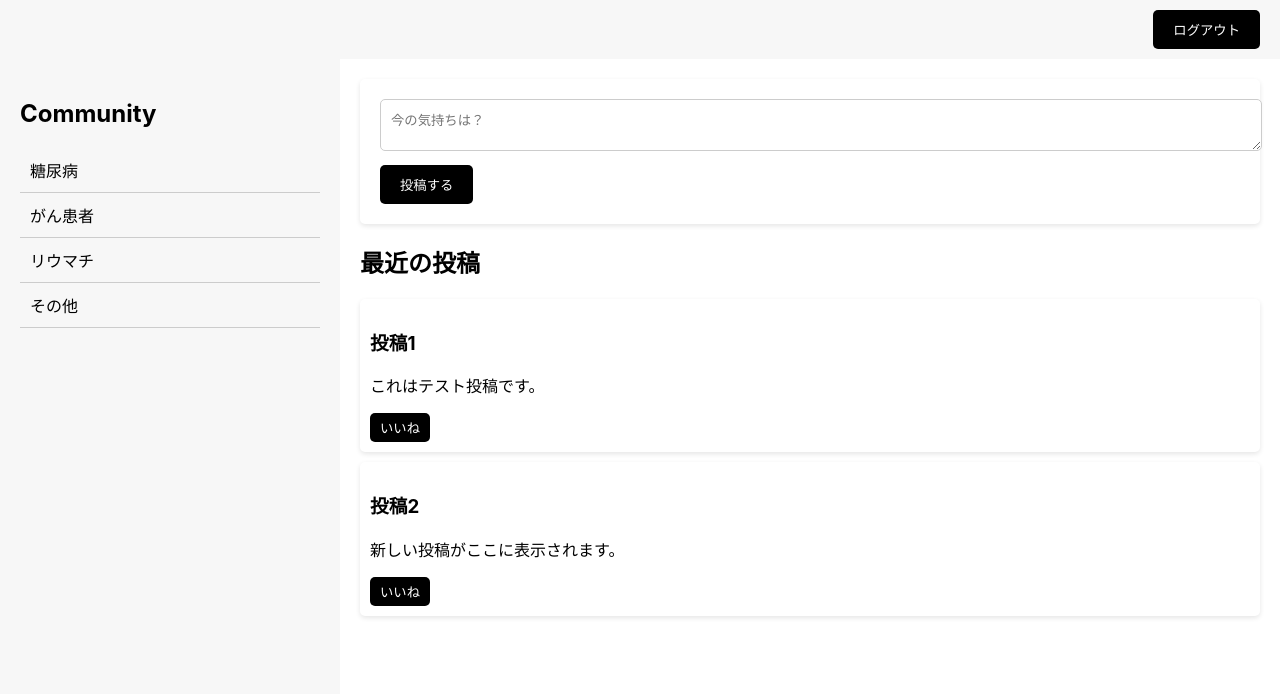
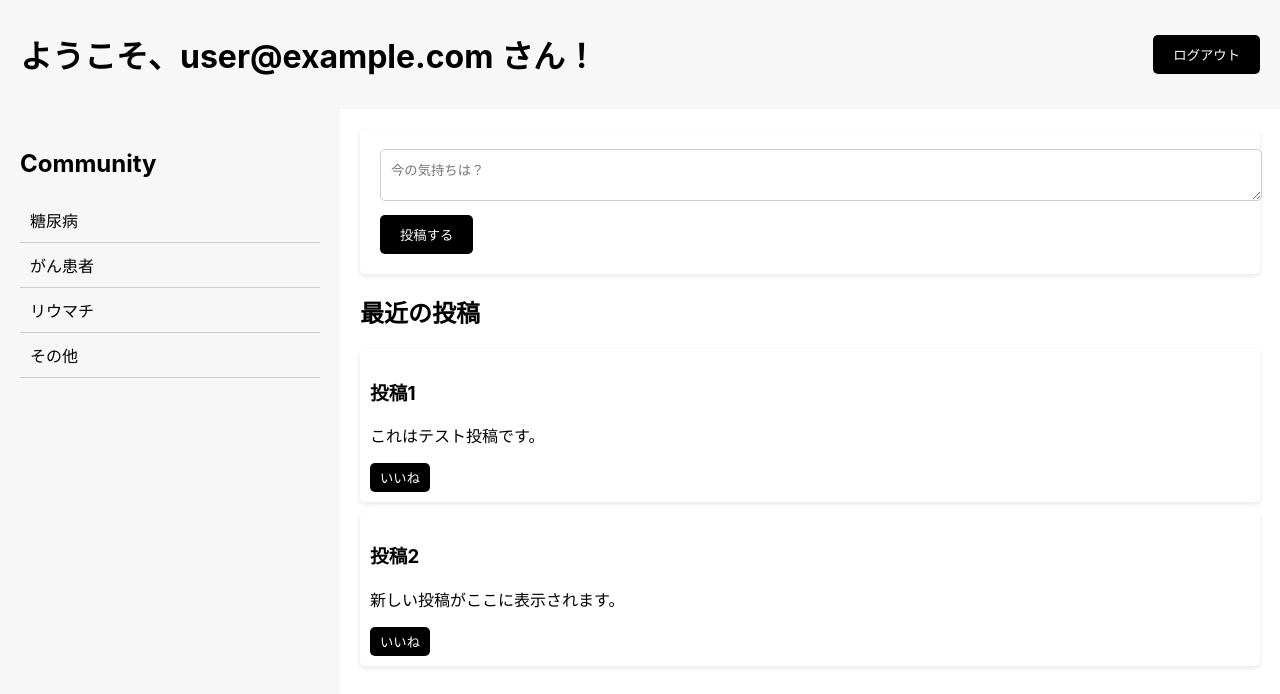
Before and after one commit to iriya-fujitsuka/uttc_hackathon_Front, a React (Create React App) app in the folder my-app-ts/: page /home in a window 1280 px wide. Shown: the top 694 px of the page. Built offline with nearby package versions, Linux system fonts and the light colour scheme; no server answers; sample sign-in values are in the browser's storage.

Commit message:
add Login Function

```diff
--- a/my-app-ts/src/App.tsx
+++ b/my-app-ts/src/App.tsx
@@ -1,16 +1,52 @@
 import React from "react";
-import { BrowserRouter as Router, Routes, Route } from "react-router-dom";
+import { BrowserRouter as Router, Routes, Route, Navigate } from "react-router-dom";
+import { onAuthStateChanged } from "firebase/auth";
+import { fireAuth } from "./firebase";
 import LoginPage from "./pages/LoginPage";
 import HomePage from "./pages/HomePage";
-import RegisterPage from "./pages/RegisterPage"; // Registerページをインポート
+import RegisterPage from "./pages/RegisterPage";
+import { useEffect, useState } from "react";
 
+// 認証状態に基づくルート保護用コンポーネント
+const ProtectedRoute = ({ children }: { children: JSX.Element }) => {
+  const [isAuthenticated, setIsAuthenticated] = useState<boolean | null>(null);
+
+  useEffect(() => {
+    const unsubscribe = onAuthStateChanged(fireAuth, (user) => {
+      setIsAuthenticated(!!user); // 認証済みならtrue
+    });
+
+    return () => unsubscribe();
+  }, []);
+
+  // 認証状態が確認されるまで読み込み中表示
+  if (isAuthenticated === null) {
+    return <div>Loading...</div>;
+  }
+
+  // 未認証の場合はログインページへリダイレクト
+  return isAuthenticated ? children : <Navigate to="/login" />;
+};
+
+// メインアプリ
 function App() {
   return (
     <Router>
       <Routes>
-        <Route path="/" element={<LoginPage />} />       {/* デフォルト: ログインページ */}
-        <Route path="/home" element={<HomePage />} />    {/* ホームページ */}
+        {/* デフォルトページを /login にリダイレクト */}
+        <Route path="/" element={<Navigate to="/login" />} />
+
+        {/* 各ページのルート設定 */}
+        <Route path="/login" element={<LoginPage />} />       {/* ログインページ */}
         <Route path="/register" element={<RegisterPage />} /> {/* 登録ページ */}
+        <Route
+          path="/home"
+          element={
+            <ProtectedRoute>
+              <HomePage />
+            </ProtectedRoute>
+          }
+        />
       </Routes>
     </Router>
   );
--- a/my-app-ts/src/pages/HomePage.tsx
+++ b/my-app-ts/src/pages/HomePage.tsx
@@ -1,20 +1,51 @@
-import React from "react";
+import React, { useEffect, useState } from "react";
+import { onAuthStateChanged, signOut } from "firebase/auth";
+import { fireAuth } from "../firebase";
+import { useNavigate } from "react-router-dom";
 import CommunityList from "../components/CommunityList";
 import PostForm from "../components/PostForm";
 import PostList from "../components/PostList";
-import { useNavigate } from "react-router-dom";
 
 const HomePage = () => {
+  const [user, setUser] = useState<any>(null); // ログイン中のユーザー情報を管理
   const navigate = useNavigate();
 
-  const handleLogout = () => {
-    navigate("/"); // ログインページにリダイレクト
+  useEffect(() => {
+    // 認証状態を監視
+    const unsubscribe = onAuthStateChanged(fireAuth, (currentUser) => {
+      if (currentUser) {
+        setUser(currentUser); // 認証済み
+      } else {
+        navigate("/login"); // 未認証ならログインページへリダイレクト
+      }
+    });
+
+    // クリーンアップ
+    return () => unsubscribe();
+  }, [navigate]);
+
+  const handleLogout = async () => {
+    try {
+      await signOut(fireAuth); // Firebaseの認証状態を解除
+      navigate("/login"); // ログインページへリダイレクト
+    } catch (error) {
+      console.error("Error logging out:", error);
+    }
   };
 
   return (
     <div style={{ display: "flex", flexDirection: "column", height: "100vh" }}>
       {/* 上部: ヘッダー */}
-      <div style={{ padding: "10px 20px", backgroundColor: "#f7f7f7", display: "flex", justifyContent: "flex-end" }}>
+      <div
+        style={{
+          padding: "10px 20px",
+          backgroundColor: "#f7f7f7",
+          display: "flex",
+          justifyContent: "space-between",
+          alignItems: "center",
+        }}
+      >
+        <h1>ようこそ、{user?.email} さん！</h1>
         <button
           onClick={handleLogout}
           style={{
--- a/my-app-ts/src/pages/LoginPage.tsx
+++ b/my-app-ts/src/pages/LoginPage.tsx
@@ -14,8 +14,12 @@ const LoginPage = () => {
     e.preventDefault();
     try {
       const userCredential = await signInWithEmailAndPassword(fireAuth, email, password);
-      console.log("User logged in:", userCredential.user);
-      navigate("/home"); // 即時リダイレクト
+      const user = userCredential.user;
+      console.log("User logged in:", user);
+
+      // ログイン成功後、ユーザー情報を保存してホームページへリダイレクト
+      localStorage.setItem("userId", user.uid); // 必要ならUIDを保存
+      navigate("/home"); // リダイレクト
     } catch (err: any) {
       console.error("Error during login:", err.message);
       setError("メールアドレスまたはパスワードが正しくありません。");
@@ -32,7 +36,7 @@ const LoginPage = () => {
       {/* 右側フォーム */}
       <div className="form-container">
         <form onSubmit={handleLogin} className="login-form">
-          <h2 className="form-title">ようこそ！ログインしてください</h2>
+          <h2 style={{ textAlign: "center", marginBottom: "20px" }}>病気を知る・つながる</h2>
           {error && <p className="error-message">{error}</p>}
           <div className="input-group">
             <label htmlFor="email">メールアドレス</label>
--- a/my-app-ts/src/styles/LoginPage.css
+++ b/my-app-ts/src/styles/LoginPage.css
@@ -42,7 +42,6 @@
   .error-message {
     color: red;
     text-align: center;
-    margin-bottom: 15px;
   }
 
   .input-group {
@@ -65,7 +64,7 @@
   }
 
   .input-group input:focus {
-    border-color: #007bff;
+    border-color: #007BFF;
   }
 
   .login-button {
@@ -76,6 +75,7 @@
     border-radius: 5px;
     border: none;
     cursor: pointer;
+    margin-top: 10px;
   }
 
   .login-button:hover {
```
